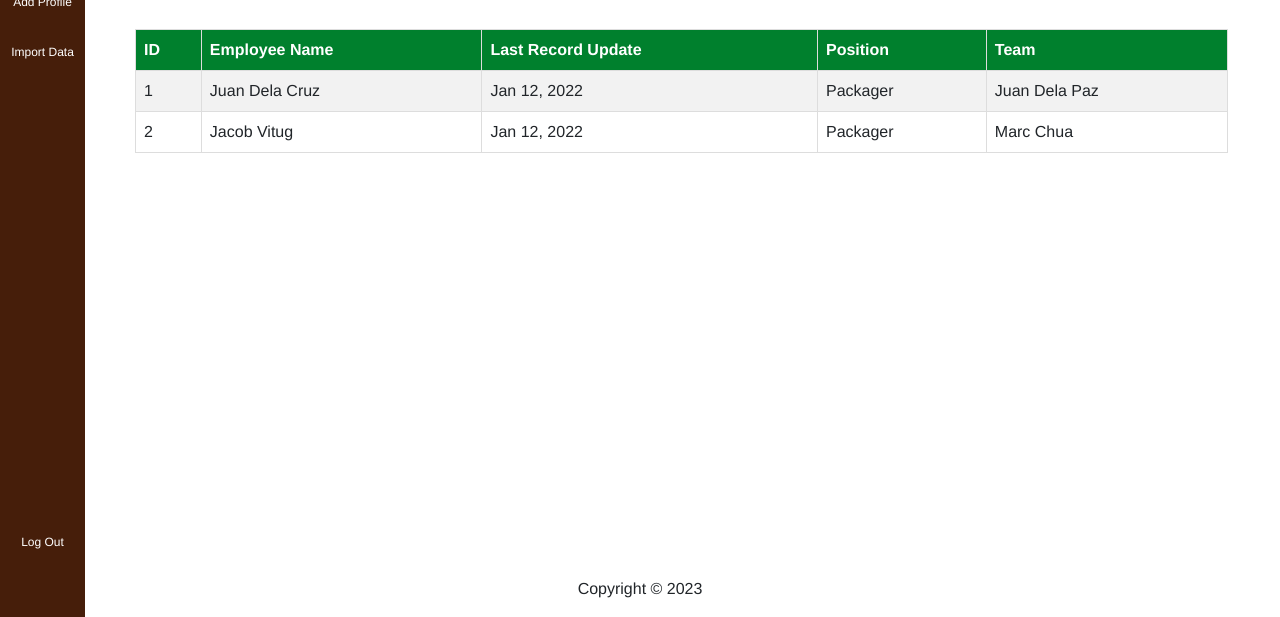
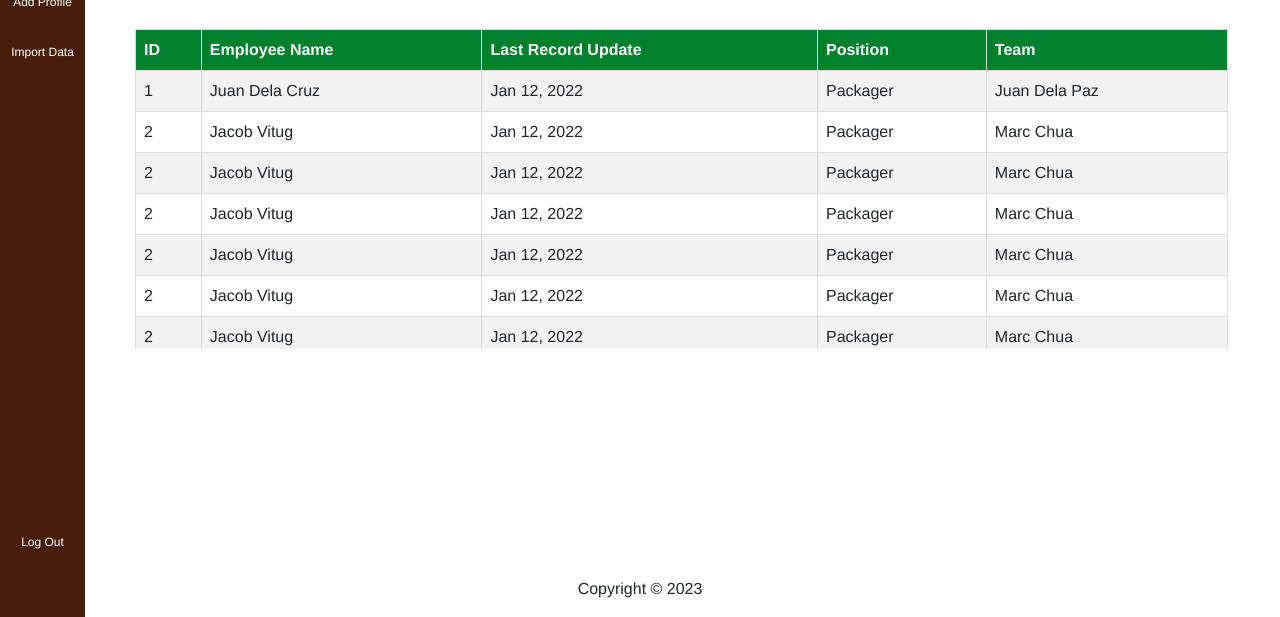
Before and after one commit to dexsap/commission, a Django app: template IPSystemTOPC/EmployeeProdDB/templates/EmployeeProdDB/home.html in a window 1280 px wide. Shown: the part 183-800 px from the top of the page. Run offline with Django 4.2, Linux system fonts and the light colour scheme; the template is opened without the code that fills it, so the values that code supplies are empty; parts of the project's set-up code (start-up, migrations or seed data) failed here and were passed over; some libraries are stand-ins or nearby versions.

Commit message:
fixed shit brah

```diff
--- a/IPSystemTOPC/EmployeeProdDB/static/css/base.css
+++ b/IPSystemTOPC/EmployeeProdDB/static/css/base.css
@@ -113,6 +113,11 @@ body {
 
 }
 
+.sidebar-button:hover {
+    background-color: #2C1206;
+    color: white;
+}
+
 .sidebar p {
     font-size: 12px;
     text-align: center;
--- a/IPSystemTOPC/EmployeeProdDB/static/css/home.css
+++ b/IPSystemTOPC/EmployeeProdDB/static/css/home.css
@@ -48,10 +48,17 @@ body {
     background-color: #004316;
 }
 
+.employee-table-cont {
+    overflow:hidden;
+    overflow-y: scroll;
+    height: 350px;
+}
+
 #employee {
     width: 91.5%;
     margin-top: 30px;
     margin-left: 50px;
+    height: 100%;
     /* display: flex;
     /* flex-direction: column; */
     /* justify-content:  space-between; */
--- a/IPSystemTOPC/EmployeeProdDB/templates/EmployeeProdDB/base.html
+++ b/IPSystemTOPC/EmployeeProdDB/templates/EmployeeProdDB/base.html
@@ -37,7 +37,7 @@
         <p>
           Signed in as:
           <b
-            >test user
+            >marc leighton chua
             <!-- PUT INFO HERE --></b
           >
         </p>
--- a/IPSystemTOPC/EmployeeProdDB/templates/EmployeeProdDB/home.html
+++ b/IPSystemTOPC/EmployeeProdDB/templates/EmployeeProdDB/home.html
@@ -30,6 +30,7 @@
 
 
   <!-- TABLE -->
+  <div class="employee-table-cont">
   <table id="employee">
     <tr>
       <th>ID</th>
@@ -50,9 +51,76 @@
       <td>Jan 12, 2022</td>
       <td>Packager</td>
       <td>Marc Chua</td>
+    </tr>    <tr>
+      <td>2</td>
+      <td>Jacob Vitug</td>
+      <td>Jan 12, 2022</td>
+      <td>Packager</td>
+      <td>Marc Chua</td>
+    </tr>    <tr>
+      <td>2</td>
+      <td>Jacob Vitug</td>
+      <td>Jan 12, 2022</td>
+      <td>Packager</td>
+      <td>Marc Chua</td>
+    </tr>    <tr>
+      <td>2</td>
+      <td>Jacob Vitug</td>
+      <td>Jan 12, 2022</td>
+      <td>Packager</td>
+      <td>Marc Chua</td>
+    </tr>    <tr>
+      <td>2</td>
+      <td>Jacob Vitug</td>
+      <td>Jan 12, 2022</td>
+      <td>Packager</td>
+      <td>Marc Chua</td>
+    </tr>    <tr>
+      <td>2</td>
+      <td>Jacob Vitug</td>
+      <td>Jan 12, 2022</td>
+      <td>Packager</td>
+      <td>Marc Chua</td>
+    </tr>    <tr>
+      <td>2</td>
+      <td>Jacob Vitug</td>
+      <td>Jan 12, 2022</td>
+      <td>Packager</td>
+      <td>Marc Chua</td>
+    </tr><tr>
+      <td>2</td>
+      <td>Jacob Vitug</td>
+      <td>Jan 12, 2022</td>
+      <td>Packager</td>
+      <td>Marc Chua</td>
+    </tr><tr>
+      <td>2</td>
+      <td>Jacob Vitug</td>
+      <td>Jan 12, 2022</td>
+      <td>Packager</td>
+      <td>Marc Chua</td>
+    </tr><tr>
+      <td>2</td>
+      <td>Jacob Vitug</td>
+      <td>Jan 12, 2022</td>
+      <td>Packager</td>
+      <td>Marc Chua</td>
+    </tr><tr>
+      <td>2</td>
+      <td>Jacob Vitug</td>
+      <td>Jan 12, 2022</td>
+      <td>Packager</td>
+      <td>Marc Chua</td>
+    </tr><tr>
+      <td>2</td>
+      <td>Jacob Vitug</td>
+      <td>Jan 12, 2022</td>
+      <td>Packager</td>
+      <td>Marc Chua</td>
     </tr>
 
   </table>
+</div>
 
   <script
     src="https://cdn.jsdelivr.net/npm/bootstrap@5.2.3/dist/js/bootstrap.min.js"
```
Also changed, not shown: IPSystemTOPC/EmployeeProdDB/static/css/upload_csv.css (added, +91 -0 lines), IPSystemTOPC/EmployeeProdDB/templates/EmployeeProdDB/upload_csv.html (+79 -6 lines).
